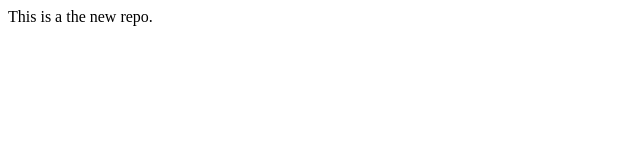
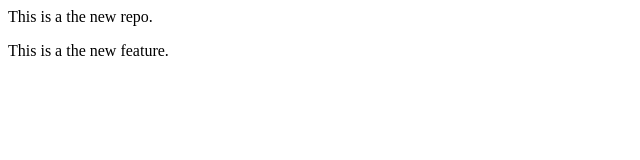
Before and after one commit to khan-shoheb/localrepo, a plain HTML site: page index.html in a window 1280 px wide. Shown: the whole page, without its empty margins (0-640 px from the left). Drawn offline with Linux system fonts and the light colour scheme.

Commit message:
Add new feature

```diff
--- a/index.html
+++ b/index.html
@@ -1 +1,2 @@
 <p>This is a the new repo.</p>
+<p>This is a the new feature.</p>
```
